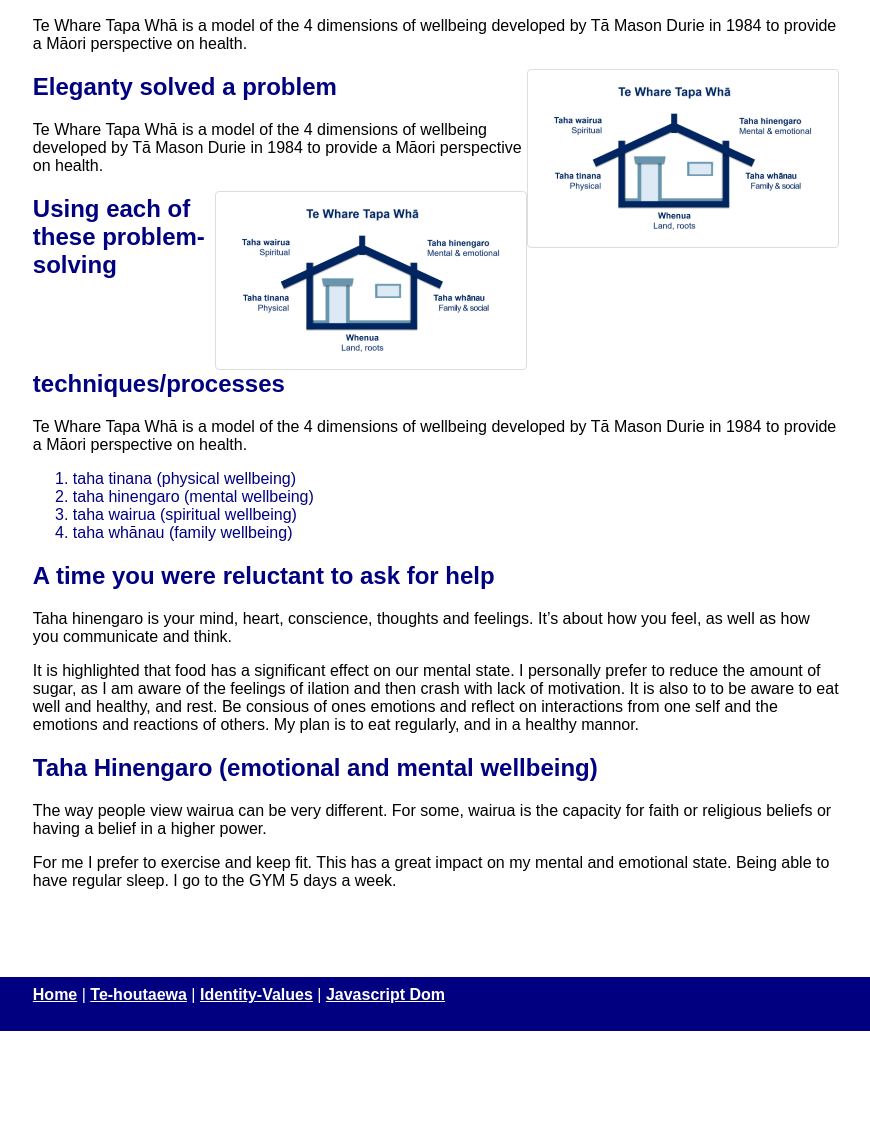
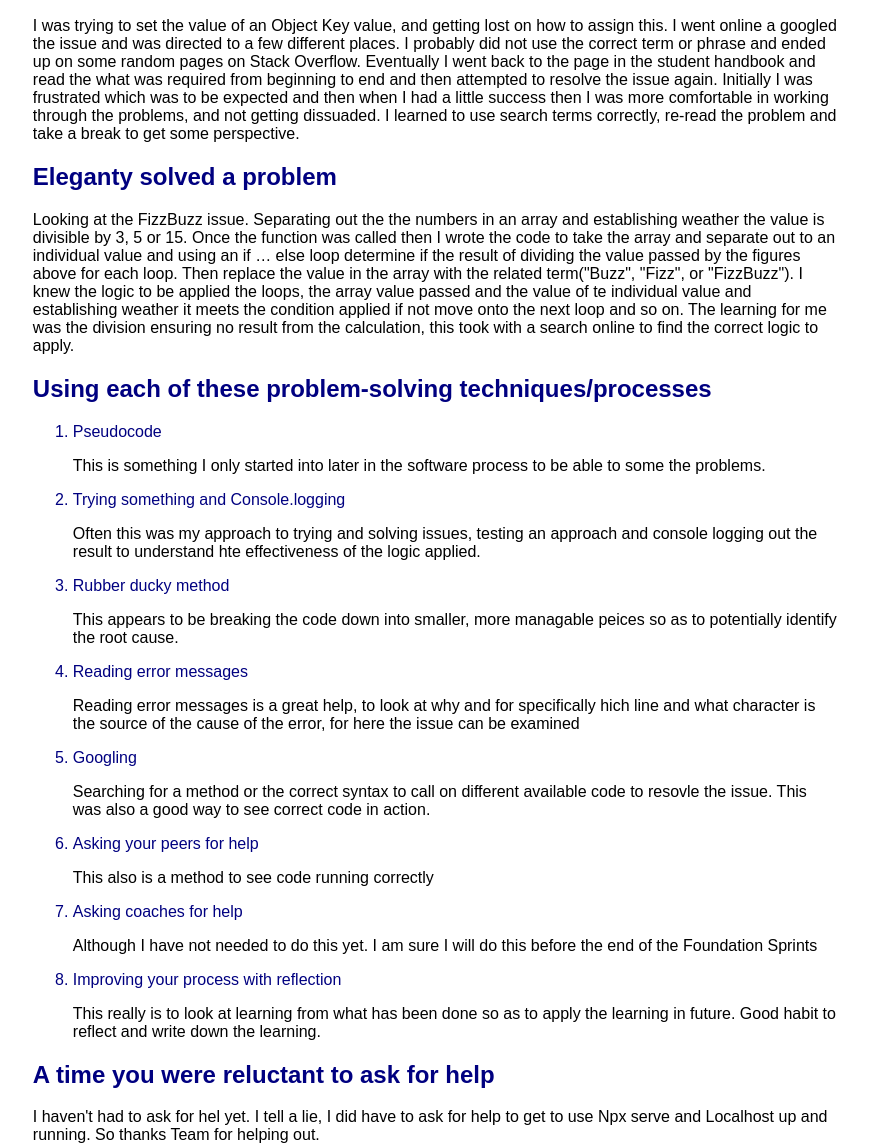
Before and after one commit to anthonymartin36/blog, a website: page problem-solving.html in a window 1280 px wide. Shown: the part 235-1382 px from the top of the page, without its empty margins (204-1074 px from the left). Before the commit the page ends 1292 px from the top, so only its background shows below. Drawn offline with Linux system fonts and the light colour scheme.

Commit message:
Probleming Solving

```diff
--- a/problem-solving.html
+++ b/problem-solving.html
@@ -16,39 +16,47 @@
     </h1>
     <p>
         <h2> Blocked on a simple problem </h2>
-        <p>Te Whare Tapa Whā is a model of the 4 dimensions of wellbeing developed by Tā Mason Durie in 1984 to provide a Māori perspective on health.</p>
-        <image style="border: 1px solid #ddd; border-radius: 4px; padding: 5px; width: 300px; float:right;" src="images/te-whare-tapa-wha.png" label="Te Whare Tapa Whā is a model of the 4 dimensions of wellbeing developed by Tā Mason Durie" />
+        <p>I was trying to set the value of an Object Key value, and getting lost on how to assign this. I went online a googled the issue and was directed to a few different places.
+        I probably did not use the correct term or phrase and ended up on some random pages on Stack Overflow. Eventually I went back to the page in the student handbook and read the what was required from beginning to end and then attempted to resolve the issue again.
+        Initially I was frustrated which was to be expected and then when I had a little success then I was more comfortable in working through the problems, and not getting dissuaded. I learned to use search terms correctly, re-read the problem and take a break to get some perspective. </p>
 
     </p>
     <p>
         <h2> Eleganty solved a problem </h2>
-        <p>Te Whare Tapa Whā is a model of the 4 dimensions of wellbeing developed by Tā Mason Durie in 1984 to provide a Māori perspective on health.</p>
-        <image style="border: 1px solid #ddd; border-radius: 4px; padding: 5px; width: 300px; float:right;" src="images/te-whare-tapa-wha.png" label="Te Whare Tapa Whā is a model of the 4 dimensions of wellbeing developed by Tā Mason Durie" />
+        <p>Looking at the FizzBuzz issue. Separating out the the numbers in an array and establishing weather the value is divisible by 3, 5 or 15.
+            Once the function was called then I wrote the code to take the array and separate out to an individual value and using an if … else loop determine if the result of dividing the value passed by the figures above for each loop.
+            Then replace the value in the array with the related term("Buzz", "Fizz", or "FizzBuzz"). I knew the logic to be applied the loops, the array value passed and the value of te individual value and establishing weather it meets the condition applied if not move onto the next loop and so on.
+            The learning for me was the division ensuring no result from the calculation, this took with a search online to find the correct logic to apply.   </p>
 
     </p>
     <p>
         <h2> Using each of these problem-solving techniques/processes </h2>
-        <p>Te Whare Tapa Whā is a model of the 4 dimensions of wellbeing developed by Tā Mason Durie in 1984 to provide a Māori perspective on health.</p>
+        <p></p>
         <p>
 
             <ol>
-            <li>taha tinana (physical wellbeing)</li>
-            <li>taha hinengaro (mental wellbeing)</li>
-            <li>taha wairua (spiritual wellbeing)</li>
-            <li>taha whānau (family wellbeing)</li>
+            <li>Pseudocode </li>
+            <p>This is something I only started into later in the software process to be able to some the problems. </p>
+            <li>Trying something and Console.logging </li>
+            <p>Often this was my approach to trying and solving issues, testing an approach and console logging out the result to understand hte effectiveness of the logic applied.</p>
+            <li>Rubber ducky method </li>
+            <p> This appears to be breaking the code down into smaller, more managable peices so as to potentially identify the root cause. </p>
+            <li>Reading error messages </li>
+            <p> Reading error messages is a great help, to look at why and for specifically hich line and what character is the source of the cause of the error, for here the issue can be examined </p>
+            <li>Googling </li>
+            <p> Searching for a method or the correct syntax to call on different available code to resovle the issue. This was also a good way to see correct code in action.</p>
+            <li>Asking your peers for help </li>
+            <p> This also is a method to see code running correctly</p>
+            <li>Asking coaches for help</li>
+            <p> Although I have not needed to do this yet. I am sure I will do this before the end of the Foundation Sprints  </p>
+            <li>Improving your process with reflection</li>
+            <p> This really is to look at learning from what has been done so as to apply the learning in future. Good habit to reflect and write down the learning. </p>
             </ol>
         </p>
     </p>
     <p>
         <h2>A time you were reluctant to ask for help</h2>
-        <p>Taha hinengaro is your mind, heart, conscience, thoughts and feelings. It’s about how you feel, as well as how you communicate and think.</p>
-        <p>It is highlighted that food has a significant effect on our mental state. I personally prefer to reduce the amount of sugar, as I am aware of the feelings of ilation and then crash with lack of motivation.
-            It is also to to be aware to eat well and healthy, and rest. Be consious of ones emotions and reflect on interactions from one self and the emotions and reactions of others. My plan is to eat regularly, and in a healthy mannor.  </p>
-    </p>
-    <p>
-        <h2>Taha Hinengaro (emotional and mental wellbeing)</h2>
-        <p>The way people view wairua can be very different. For some, wairua is the capacity for faith or religious beliefs or having a belief in a higher power.</p>
-        <p>For me I prefer to exercise and keep fit. This has a great impact on my mental and emotional state. Being able to have regular sleep. I go to the GYM 5 days a week.</p>
+        <p>I haven't had to ask for hel yet. I tell a lie, I did have to ask for help to get to use Npx serve and Localhost up and running. So thanks Team for helping out.</p>
     </p>
 
 <span></span>
```
Also changed, not shown: end-of-sprint-4.md (+3 -0 lines), my-reflections-sprint-4.md (+13 -0 lines).
